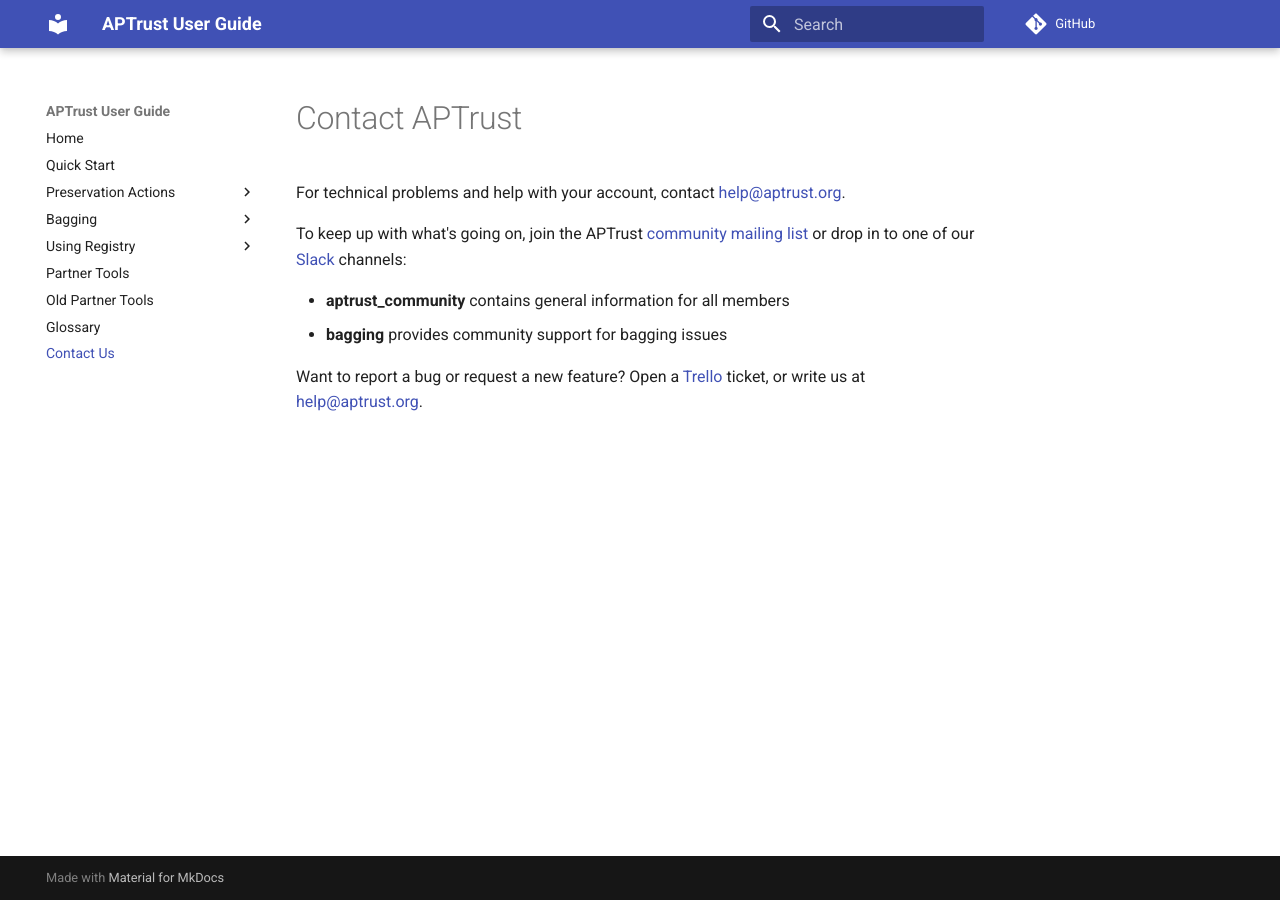
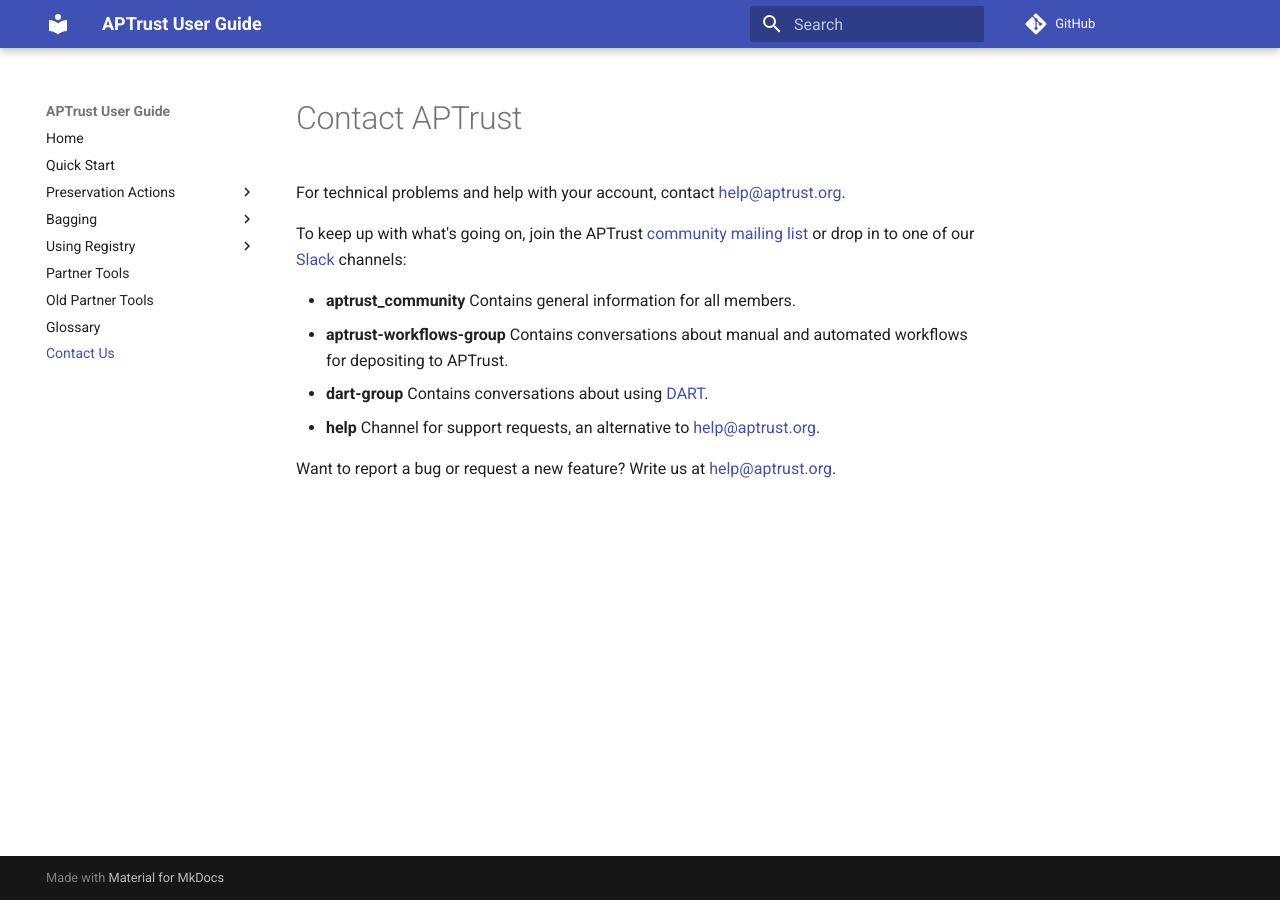
Before and after one commit to APTrust/userguide, an MkDocs documentation site: the page built from docs/contact_us.md, in a window 1280 px wide. Built offline with MkDocs 1.6.1 and Material for MkDocs 9.7.7, drawn with Linux system fonts in a browser that asks for light colours; comment, search, counter and statistics services are not loaded.

Commit message:
Update contact page with new links and Slack channel information.

```diff
--- a/docs/contact_us.md
+++ b/docs/contact_us.md
@@ -2,9 +2,11 @@
 
 For technical problems and help with your account, contact help@aptrust.org.
 
-To keep up with what's going on, join the APTrust [community mailing list](https://groups.google.com/a/aptrust.org/forum/#!forum/community) or drop in to one of our [Slack](http://bit.ly/aptrust-slack) channels:
+To keep up with what's going on, join the APTrust [community mailing list](https://groups.google.com/a/aptrust.org/forum/#!forum/community) or drop in to one of our [Slack](https://forms.gle/memFL6q83DYsBWUU7) channels:
 
-* __aptrust_community__ contains general information for all members
-* __bagging__ provides community support for bagging issues
+* __aptrust_community__ Contains general information for all members.
+* __aptrust-workflows-group__ Contains conversations about manual and automated workflows for depositing to APTrust.
+* __dart-group__ Contains conversations about using [DART](https://aptrust.org/documentation-page/dart-digital-archivists-resource-tool/).
+* __help__ Channel for support requests, an alternative to help@aptrust.org.
 
-Want to report a bug or request a new feature? Open a [Trello](https://trello.com/b/lPT1NcGE/aptrust-issues-and-feature-requests) ticket, or write us at help@aptrust.org.
+Want to report a bug or request a new feature? Write us at help@aptrust.org.
```
